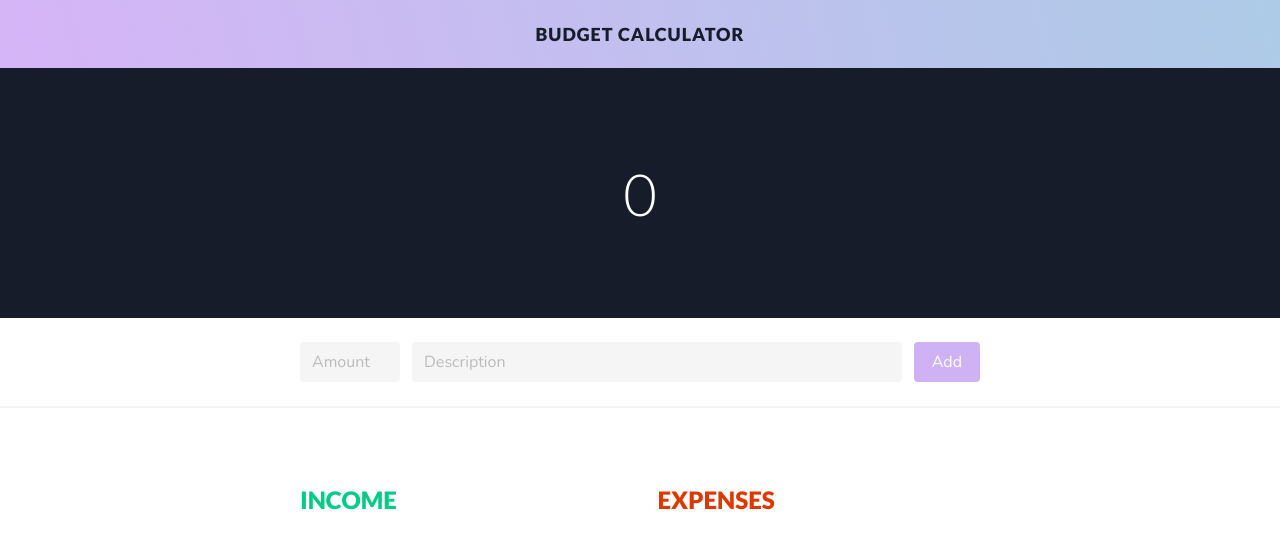
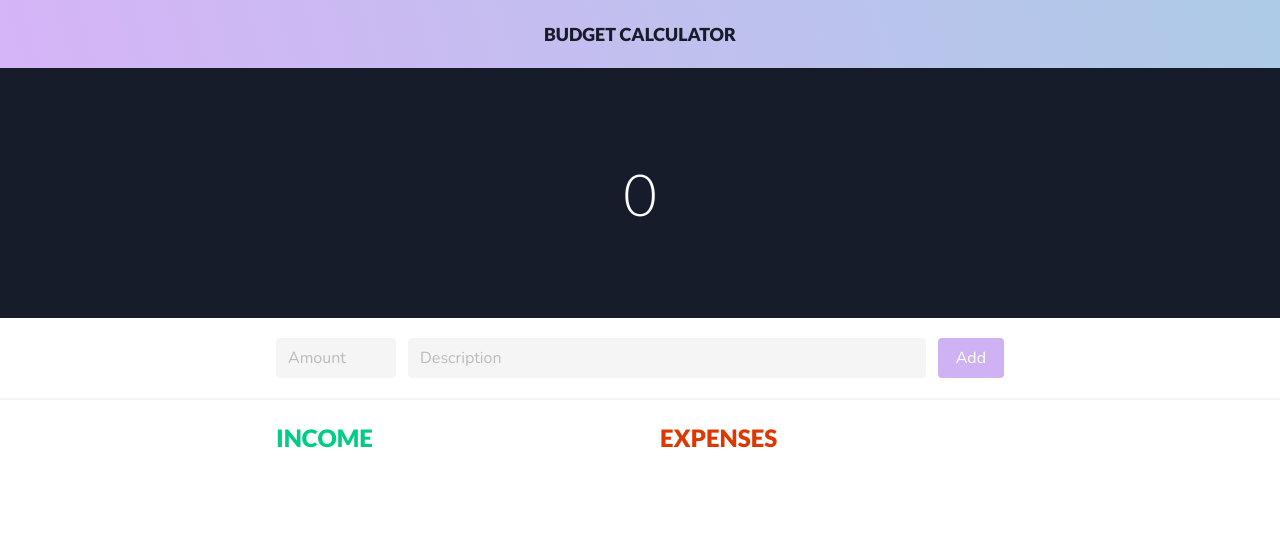
Before and after one commit to IsaUgurchiev/budget-app, an Angular app: page / in a window 1280 px wide. Shown: the top 548 px of the page. Built offline with nearby package versions, Linux system fonts and the light colour scheme.

Commit message:
Fix styles for mobile

```diff
--- a/src/app/add-item-form/add-item-form.component.html
+++ b/src/app/add-item-form/add-item-form.component.html
@@ -7,9 +7,8 @@
           <input
             required
             name="amount"
-            style="width: 100px;"
             type="number"
-            class="input"
+            class="input amount"
             placeholder="Amount"
             [ngModel]="item.amount"
           />
--- a/src/app/add-item-form/add-item-form.component.scss
+++ b/src/app/add-item-form/add-item-form.component.scss
@@ -0,0 +1,5 @@
+@import "../../main-styles";
+
+.amount {
+  width: 120px;
+}
--- a/src/app/budget-item-list/budget-item-card/budget-item-card.component.html
+++ b/src/app/budget-item-list/budget-item-card/budget-item-card.component.html
@@ -11,5 +11,4 @@
   </div>
 
   <div class="x-icon-button" (click)="onRemoveItem()"></div>
-
 </div>
--- a/src/app/budget-item-list/budget-item-card/budget-item-card.component.scss
+++ b/src/app/budget-item-list/budget-item-card/budget-item-card.component.scss
@@ -1,43 +1,10 @@
 @import "../../../main-styles";
 
 .root {
-  display: flex;
-  width: 100%;
   position: relative;
-
-  &:hover {
-    .x-icon-button {
-      opacity: 1;
-      transform: scale(1);
-    }
-  }
-
-  .x-icon-button {
-    position: absolute;
-    height: 34px;
-    width: 34px;
-    border-radius: 50%;
-    background-color: $dark;
-    background-image: url("../../../assets/delete_icon.svg");
-    background-repeat: no-repeat;
-    background-position: center;
-    right: -17px;
-    top: -17px;
-
-    transition: opacity 0.2s ease-out, transform 0.2s ease-out;
-    transform: scale(0);
-    opacity: 1;
-
-    cursor: pointer;
-
-    &:hover {
-      transform: scale(1.2);
-    }
-  }
 
   .budget-item {
     display: flex;
-    width: 100%;
     background-color: $light-grey;
     padding: 10px;
     border-radius: 5px;
@@ -61,8 +28,6 @@
       padding: 5px;
       border-radius: 3px;
     }
-
-  }
   }
 
   .income {
@@ -75,7 +40,6 @@
     }
   }
 
-
   .expenses {
     p {
       color: $red;
@@ -85,3 +49,32 @@
       background-color: $light-red;
     }
   }
+
+  &:hover {
+    .x-icon-button {
+      opacity: 1;
+      transform: scale(1);
+    }
+  }
+
+  .x-icon-button {
+    position: absolute;
+    height: 34px;
+    width: 34px;
+    border-radius: 50%;
+    background-color: $dark;
+    background-image: url("../../../assets/delete_icon.svg");
+    background-repeat: no-repeat;
+    background-position: center;
+    right: -17px;
+    top: -17px;
+    cursor: pointer;
+
+    transition: opacity 0.2s ease-out, transform 0.2s ease-out;
+    transform: scale(0);
+
+    &:hover {
+      transform: scale(1.2);
+    }
+  }
+}
--- a/src/app/budget-item-list/budget-item-list.component.html
+++ b/src/app/budget-item-list/budget-item-list.component.html
@@ -1,33 +1,31 @@
 <section class="budget-item-section">
   <div class="budget-items-container">
 
-    <div class="income-column">
+    <div class="income-column budget-item-column">
       <h1>Income</h1>
 
       <div class="budget-items">
         <div *ngFor="let item of budgetItems">
-          <app-budget-item-card
+          <app-budget-item-card class="budget-item-card"
             *ngIf="item.amount >= 0"
             [item]="item"
             (removeItem)="onRemoveItem(item)"
-            (cardClick)="onCardClicked(item)"
-            style="margin-bottom: 20px; display: block">
+            (cardClick)="onCardClicked(item)">
           </app-budget-item-card>
         </div>
       </div>
     </div>
 
-    <div class="expenses-column">
+    <div class="expenses-column budget-item-column">
       <h1>Expenses</h1>
 
       <div class="budget-items">
         <div *ngFor="let item of budgetItems">
-          <app-budget-item-card
+          <app-budget-item-card class="budget-item-card"
             *ngIf="item.amount < 0"
             [item]="item"
             (removeItem)="onRemoveItem(item)"
-            (cardClick)="onCardClicked(item)"
-            style="margin-bottom: 20px; display: block">
+            (cardClick)="onCardClicked(item)">
           </app-budget-item-card>
         </div>
       </div>
--- a/src/app/budget-item-list/budget-item-list.component.scss
+++ b/src/app/budget-item-list/budget-item-list.component.scss
@@ -1,42 +1,29 @@
 @import "../../main-styles";
 
 .budget-item-section {
-  display: flex;
-  padding: 50px;
-
-  justify-content: center;
-  align-items: center;
 
   .budget-items-container {
-    display: flex;
-    max-width: 680px;
-    width: 100%;
 
-   .income-column,
-   .expenses-column {
-     display: flex;
-     flex-direction: column;
-     flex-basis: 0;
-     flex-grow: 1;
+    .budget-items {
 
+      .budget-item-card {
+        display: block;
+        margin-bottom: $medium-margin-bottom
+      }
+    }
+
+    .income-column,
+    .expenses-column {
       h1 {
-        font-family: 'Lato';
+        font-family: $font-family;
         font-size: 24px;
         font-weight: 900;
         text-transform: uppercase;
+        margin-bottom: $medium-margin-bottom
       }
-
-      .budget-items {
-        display: flex;
-        flex-direction: column;
-
-        margin-top: 20px;
-      }
-   }
+    }
 
     .income-column {
-      margin-right: 35px;
-
       h1 {
         color: $green;
       }
@@ -47,5 +34,23 @@
         color: $red;
       }
     }
+
   }
 }
+
+@media screen and (min-width: 768px) {
+  .budget-item-section {
+
+    .budget-items-container {
+      display: flex;
+
+      .expenses-column {
+        margin-left: 40px;
+      }
+    }
+
+    .budget-item-column {
+      width: 100%;
+    }
+  }
+}
--- a/src/app/main-page/main-page.component.html
+++ b/src/app/main-page/main-page.component.html
@@ -6,16 +6,16 @@
   <h2 [ngClass]="{ 'green': (totalBudget > 0), 'red': (totalBudget < 0) }">{{totalBudget}}</h2>
 </section>
 
-<section class="add-item-section">
-  <div class="add-item-container">
-    <app-add-item-form style="padding: 20px;" (formSubmit)="onAddItem($event)"></app-add-item-form>
-  </div>
+<section class="container">
+  <app-add-item-form (formSubmit)="onAddItem($event)"></app-add-item-form>
 </section>
 
-<hr style="margin-top: 0;"/>
+<hr style="margin: 0;"/>
 
-<app-budget-item-list
-  [budgetItems]="budgetItems"
-  (removeItem)="onRemoveItem($event)"
-  (updateItem)="onUpdateItem($event)">
-</app-budget-item-list>
+<section class="container">
+  <app-budget-item-list
+    [budgetItems]="budgetItems"
+    (removeItem)="onRemoveItem($event)"
+    (updateItem)="onUpdateItem($event)">
+  </app-budget-item-list>
+</section>
--- a/src/app/main-page/main-page.component.scss
+++ b/src/app/main-page/main-page.component.scss
@@ -10,8 +10,7 @@
 
   h1 {
     font-size: 18px;
-    font-family: 'Lato';
-    letter-spacing: 1px;
+    font-family: $font-family;
     font-weight: 900;
     text-transform: uppercase;
     color: $dark;
@@ -20,7 +19,7 @@
 
 .total-budget-section {
   display: flex;
-  height: 250px;
+  height: 150px;
   background: $dark;
 
   justify-content: center;
@@ -28,7 +27,7 @@
 
   h2 {
     font-weight: 300;
-    font-family: 'Lato';
+    font-family: $font-family;
     font-size: 58px;
     color: white;
 
@@ -42,13 +41,19 @@
   }
 }
 
-.add-item-section {
-  display: flex;
+.container {
+  width: 100%;
+  padding: $medium-padding;
+}
 
-  justify-content: center;
-  align-items: center;
-
-  .add-item-container {
-    width: 680px;
+@media screen and (min-width: 768px) {
+  .total-budget-section {
+    height: 250px;
   }
 }
+
+@media screen and (min-width: 768px) {
+  .container {
+    width: $container-width;
+  }
+}
--- a/src/main-styles.scss
+++ b/src/main-styles.scss
@@ -2,6 +2,12 @@
 
 // Import a Google Font
 @import url('https://fonts.googleapis.com/css?family=Nunito:400,700|Lato:300,900');
+
+// Project variables
+$font-family: "Lato";
+$container-width: 768px;
+$medium-padding: 20px;
+$medium-margin-bottom: 20px;
 
 // Set your brand colors
 $purple: rgb(159, 104, 235);
```
Lines whose indentation alone changed are shown as unchanged.
